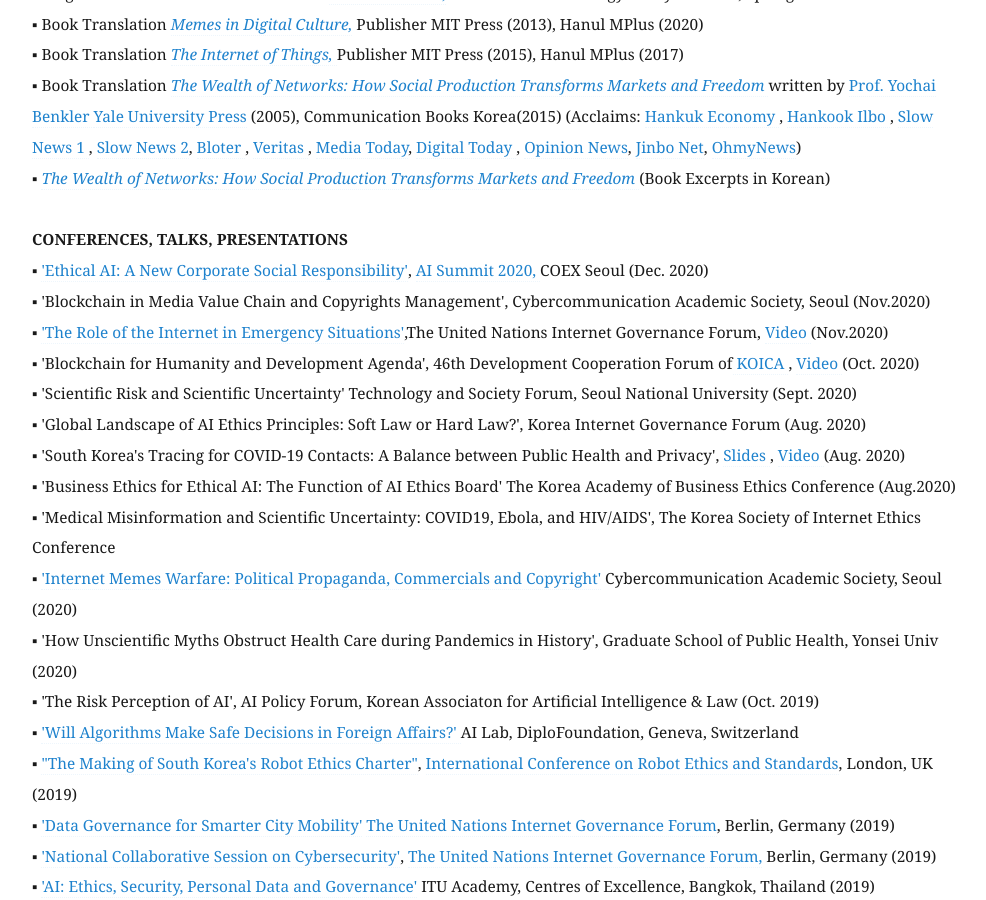
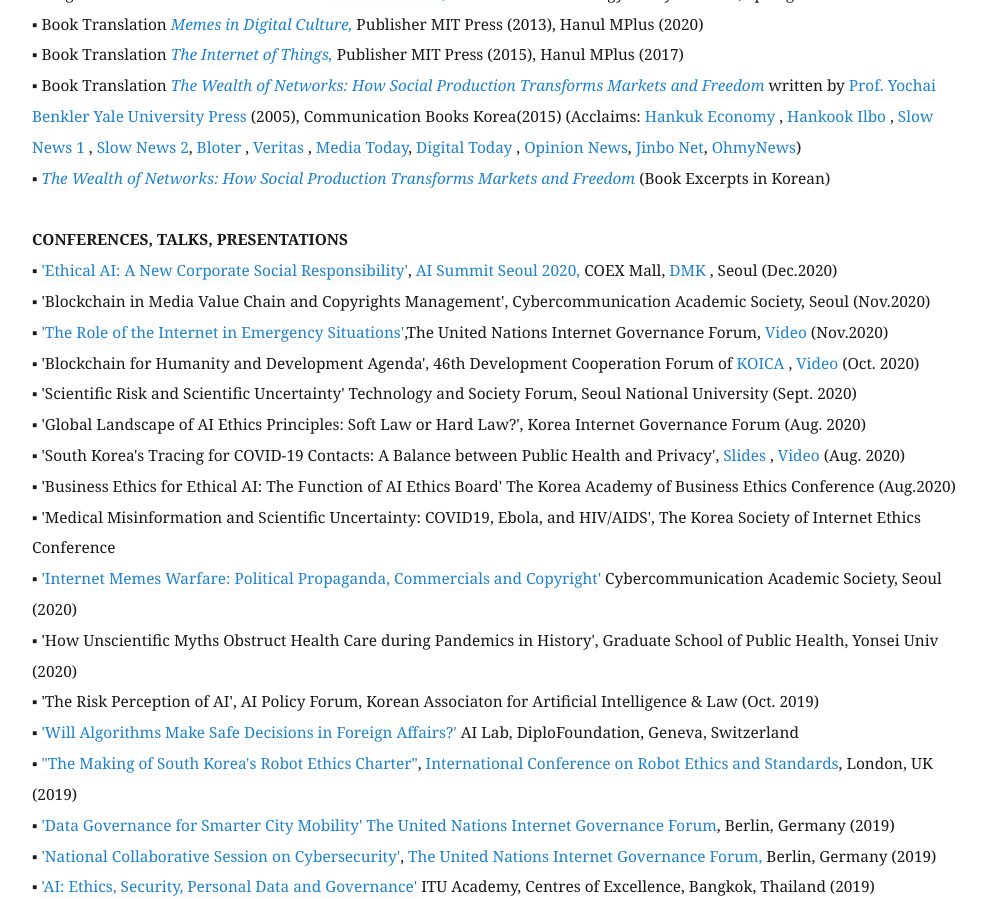
Before and after one commit to eunchangchoi/eunchangchoi.github.io, a Jekyll site: the page built from index.md, in a window 1280 px wide and 900 px high, scrolled down 2514 px. Shown: the whole window, without its empty margins (68-1054 px from the left). Built offline with Jekyll 4.4.1, drawn with Linux system fonts in a browser that asks for light colours.

Commit message:
Update index.md

```diff
--- a/index.md
+++ b/index.md
@@ -47,7 +47,7 @@
 ▪   <a href="http://wealthofnetworks.kr"> <i>The Wealth of Networks: How Social Production Transforms Markets and Freedom</i> </a> (Book Excerpts in Korean) <br>
 <br>
  <strong> CONFERENCES, TALKS, PRESENTATIONS </strong> <br>
-▪  <a href="https://aisummit.co.kr/ais2020_eun-chang-choi/?lang=en">'Ethical AI: A New Corporate Social Responsibility'</a>, <a href="https://aisummit.co.kr/?lang=en"> AI Summit 2020, </a> COEX Seoul (Dec. 2020)<br>
+▪  <a href="https://aisummit.co.kr/ais2020_eun-chang-choi/?lang=en">'Ethical AI: A New Corporate Social Responsibility'</a>, <a href="https://aisummit.co.kr/?lang=en"> AI Summit Seoul 2020, </a> COEX Mall, <a href="https://www.digitalmarketingkorea.co.kr"> DMK </a>, Seoul (Dec.2020)<br>
 ▪  'Blockchain in Media Value Chain and Copyrights Management', Cybercommunication Academic Society, Seoul (Nov.2020)<br>
 ▪  <a href="https://www.intgovforum.org/multilingual/content/igf-2020-main-session-nris-role-of-the-internet-in-emergency-situations">'The Role of the Internet in Emergency Situations'</a>,The United Nations Internet Governance Forum, <a href="https://youtu.be/HzBV6YABr-I?t=4601"> Video </a>(Nov.2020) <br>
 ▪  'Blockchain for Humanity and Development Agenda', 46th Development Cooperation Forum of<a href="http://www.koica.go.kr/sites/koica_en/index.do"> KOICA </a>, <a href="https://youtu.be/BunQy8hsnVQ?t=5742"> Video </a> (Oct. 2020)<br>
```
